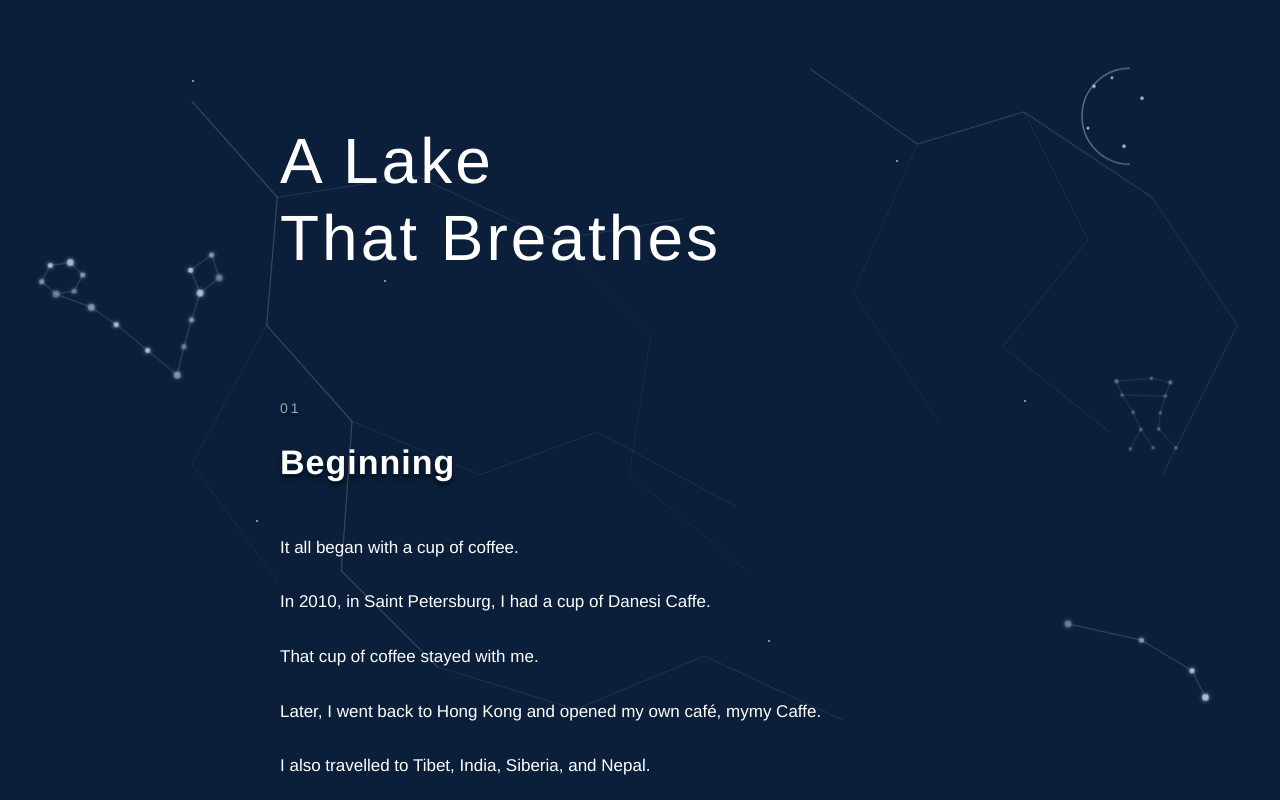
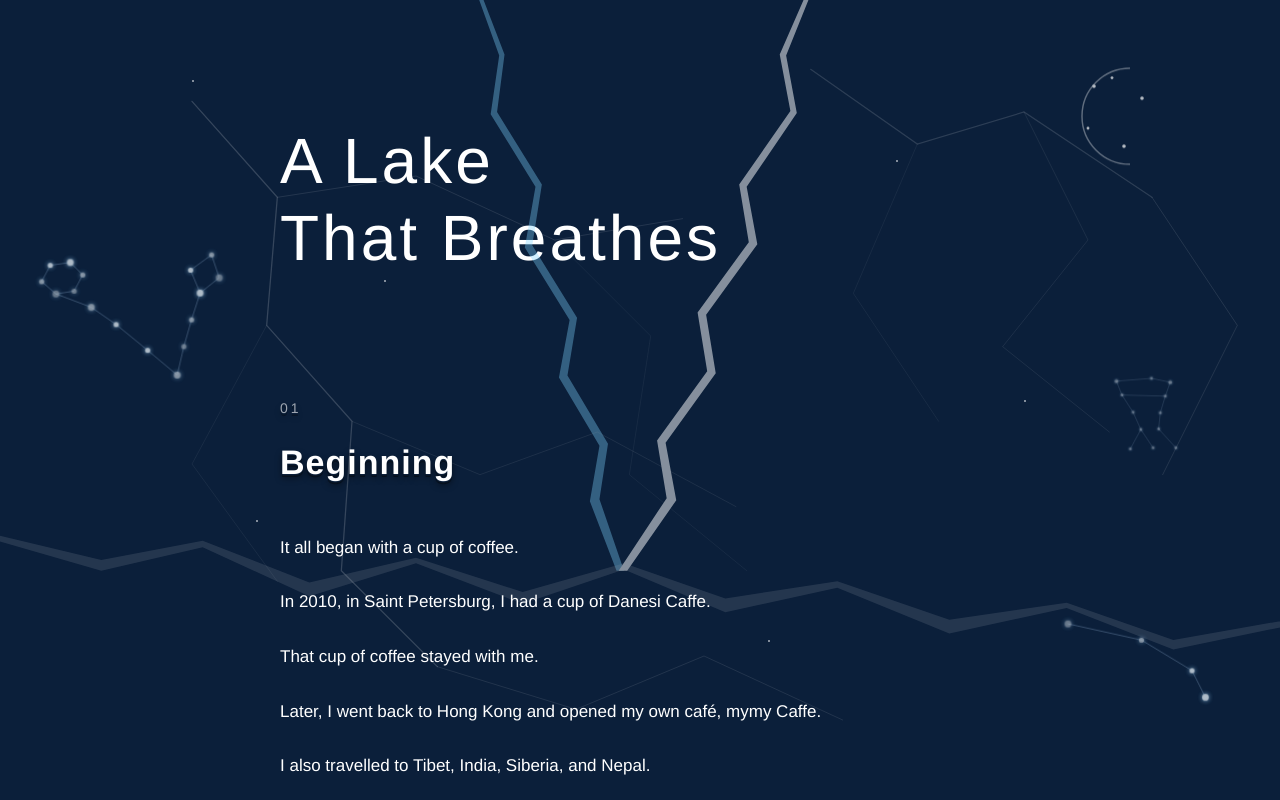
Before and after one commit to meTimeShare/storytelling, a plain HTML site: page index.html in a window 1280 px wide. Shown: the top 800 px of the page. Drawn offline with Linux system fonts and the light colour scheme.

Commit message:
Add files via upload

```diff
--- a/index.html
+++ b/index.html
@@ -104,8 +104,103 @@ aris-hidden="true"></div>
 
 <div class="ice-cracks" aria-hidden="true">
   <svg viewBox="0 0 1200 800" preserveAspectRatio="xMidYMid slice">
+<!-- 左上分叉：由雪帶向左上延伸 -->
+<path
+  d="
+    M 585 560
+    L 562 493
+    L 570 441
+    L 532 377
+    L 541 323
+    L 499 255
+    L 508 198
+    L 466 130
+    L 473 76
+    L 436 -20
+
+    L 433 -20
+    L 468 77
+    L 460 132
+    L 502 200
+    L 492 257
+    L 534 325
+    L 524 379
+    L 562 443
+    L 553 495
+    L 578 560
+    Z
+  "
+  fill="#7fd4ff"
+  opacity="0.72"
+/>
+
+<!-- 右上分叉：同一位置向右上延伸 -->
+<path
+  d="
+    M 580 560
+    L 625 492
+    L 616 438
+    L 663 373
+    L 654 318
+    L 702 252
+    L 693 198
+    L 741 129
+    L 731 76
+    L 773 -20
+
+    L 776 -20
+    L 737 77
+    L 747 131
+    L 700 200
+    L 710 254
+    L 662 320
+    L 671 375
+    L 624 440
+    L 634 494
+    L 588 560
+    Z
+  "
+  fill="#ffffff"
+  opacity="1.85"
+/>
+<!-- 積雪裂縫：不規則白色雪帶 -->
+<path
+  d="
+    M -30 520
+    L 95 550
+    L 190 532
+    L 290 571
+    L 390 548
+    L 490 580
+    L 585 553
+    L 680 586
+    L 785 570
+    L 890 606
+    L 1000 590
+    L 1100 625
+    L 1230 602
+
+    L 1230 607
+    L 1100 634
+    L 1000 595
+    L 890 619
+    L 785 576
+    L 680 599
+    L 585 559
+    L 490 591
+    L 390 553
+    L 290 584
+    L 190 538
+    L 95 560
+    L -30 524
+    Z
+  "
+  fill="#ffffff"
+  opacity="0.21"
+/>
     <g stroke="#ffffff" fill="none" stroke-linecap="round">
-      <path d="M180 120 L260 210 L250 330 L330 420 L320 560 L410 650"
+
+<path d="M180 120 L260 210 L250 330 L330 420 L320 560 L410 650"
             stroke-width="1.2" opacity="0.35"/>
       <path d="M260 210 L390 190 L520 250 L640 230"
             stroke-width="0.9" opacity="0.22"/>
```
